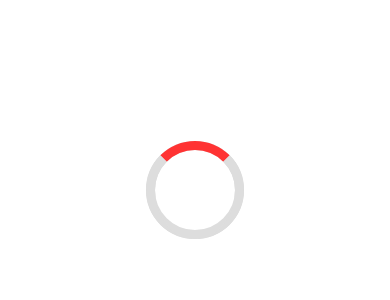
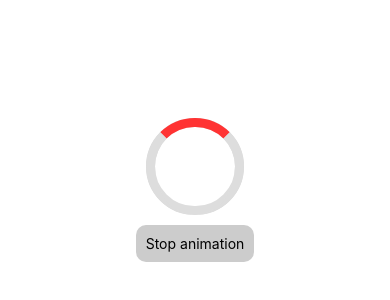
Before and after one commit to ishikawa/react-native-simple-spinner-example, a React Native app: screen / in a window 390 px wide. Shown: the part 232-532 px from the top of the page. Built offline with nearby package versions, Linux system fonts and the light colour scheme.

Commit message:
start/stop

```diff
--- a/App.tsx
+++ b/App.tsx
@@ -1,22 +1,32 @@
 import React from 'react';
-import { StyleSheet, useWindowDimensions, View } from 'react-native';
+import { StyleSheet, TouchableOpacity, Text, useWindowDimensions, View } from 'react-native';
 import { StatusBar } from 'expo-status-bar';
 import { Spinner } from './Spinner';
+import { useState } from 'react';
 
 export default function App() {
+  const [animating, setAnimating] = useState(true);
   const windowWidth = useWindowDimensions().width;
   const spinnerWidth = windowWidth * 0.25;
   const spinnerBorderWidth = windowWidth * 0.025;
 
   return (
     <View style={styles.container}>
+      <View style={{ alignItems: 'center' }}>
         <Spinner
+          animating={animating}
           duration={1500}
           width={spinnerBorderWidth}
           color="#f33"
           backgroundColor="#ddd"
           style={{ width: spinnerWidth, height: spinnerWidth }}
         />
+        <TouchableOpacity
+          style={{ borderRadius: 10, backgroundColor: '#ccc', padding: 10, marginTop: 10 }}
+          onPress={() => setAnimating(!animating)}>
+          <Text>{animating ? 'Stop animation' : 'Start animation'}</Text>
+        </TouchableOpacity>
+      </View>
       <StatusBar style="auto" />
     </View>
   );
--- a/Spinner.tsx
+++ b/Spinner.tsx
@@ -19,9 +19,9 @@ export const Spinner: React.VFC<{
   backgroundColor: backgroundColorProp,
   style,
 }) => {
-  const animating = animatingProp ?? true;
   const spinValue = useRef(new Animated.Value(0)).current;
 
+  const animating = animatingProp ?? true;
   const duration = durationProp ?? 2000;
   const width = widthProp ?? 5;
   const color = colorProp ?? 'white';
@@ -42,6 +42,7 @@ export const Spinner: React.VFC<{
 
   useEffect(() => {
     if (animating) {
+      spinValue.setValue(0);
       loop.start();
     } else {
       loop.stop();
```
Lines whose indentation alone changed are shown as unchanged.
